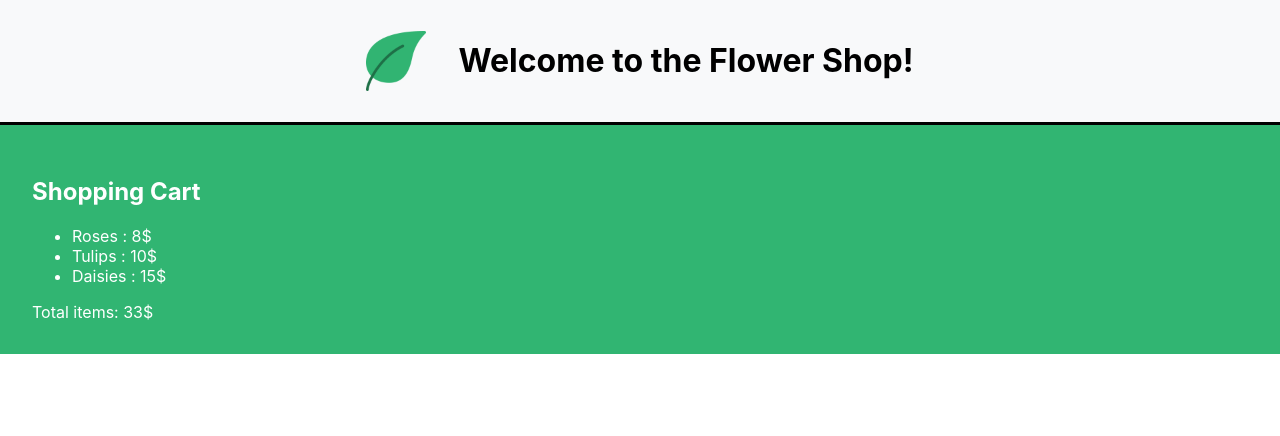
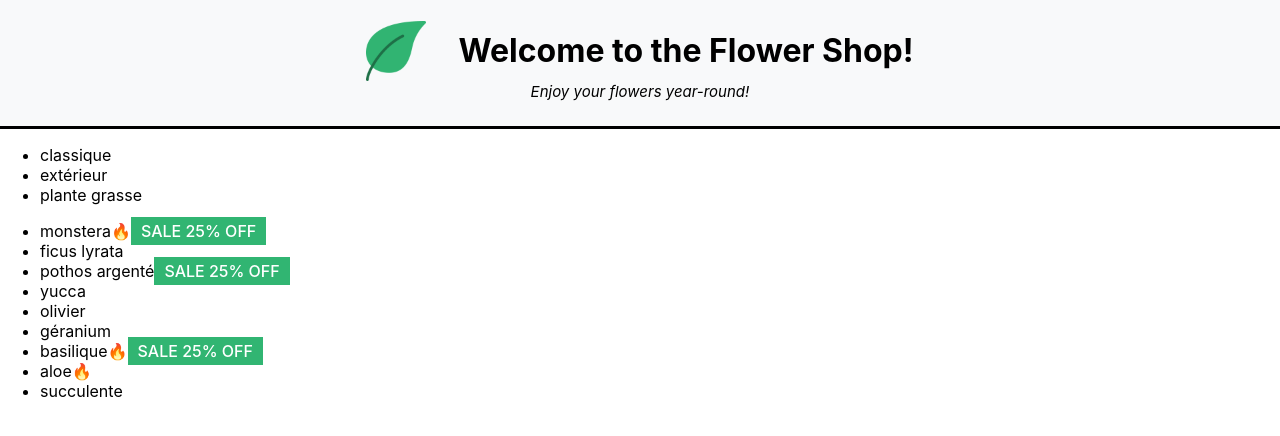
Before and after one commit to Woodfea/FlowerShopReactProject, a React (Create React App) app in the folder flower_shop_react_project/: page / in a window 1280 px wide. Shown: the top 436 px of the page. Built offline with nearby package versions, Linux system fonts and the light colour scheme.

Commit message:
feat: add ShoppingList and Recommendation components with styles. Signed-off-by: Woodfea <>

```diff
--- a/flower_shop_react_project/src/components/App.js
+++ b/flower_shop_react_project/src/components/App.js
@@ -1,12 +1,14 @@
 import '../styles/App.css';
 import Banner from './Banner';
 import CartShop from './CartShop';
+import ShoppingList from './ShoppingList';
 
 function App() {
     return (
         <div>
             <Banner />
-            <CartShop />
+            <ShoppingList />
+            {/*<CartShop />*/}
         </div>
     );
 }
--- a/flower_shop_react_project/src/components/Banner.js
+++ b/flower_shop_react_project/src/components/Banner.js
@@ -1,11 +1,16 @@
 import '../styles/Banner.css';
 import logo from '../assets/logo.png';
+import Reconmmendation from './Recommendation';
 
 function Banner() {
     const title = "Welcome to the Flower Shop!";
+
     return <div className="tfs-banner">
-        <img src={logo} alt="Logo" className='tfs-logo' />
-        <h1 className='tfs-title'>{title}</h1>
+        <div className="tfs-banner-row">
+            <img src={logo} alt="Logo" className='tfs-logo' />
+            <h1 className='tfs-title'>{title}</h1>
+        </div>
+       <Reconmmendation />
     </div>;
 }
 
--- /dev/null
+++ b/flower_shop_react_project/src/components/Recommendation.js
@@ -0,0 +1,15 @@
+import '../styles/Recommendation.css';
+
+function Recommendation() {
+    const currentMonth = new Date().getMonth();
+    const isSpring = currentMonth >= 2 && currentMonth <= 5;
+    // const recommandation = isSpring ? "Spring is the perfect time to plant flowers!" : "Enjoy your flowers year-round!";
+    // return <p className='tfs-recommandation'>{recommandation}</p>
+
+    if (isSpring) {
+        return <p className='tfs-recommandation'>Spring is the perfect time to plant flowers!</p>;
+    }
+    return <p className='tfs-recommandation'>Enjoy your flowers year-round!</p>;
+}
+
+export default Recommendation;
--- /dev/null
+++ b/flower_shop_react_project/src/components/ShoppingList.js
@@ -0,0 +1,29 @@
+import { plantList } from "../datas/plantList";
+import '../styles/ShoppingList.css';
+
+function ShoppingList() {
+    // const categories = plantList.reduce((acc, plant) => {
+    //     if (!acc.includes(plant.category)) {
+    //         acc.push(plant.category);
+    //     }
+    //     return acc;
+    // }, []);
+    const categories = [...new Set(plantList.map((plant) => plant.category))];
+    return (
+    <div>
+        <ul>
+            {categories.map((category) => (
+                <li key={category}>{category}</li>))}
+        </ul>
+        <ul>
+            {plantList.map((plant) => (
+                <li key={plant.id}>
+                    {plant.name}
+                    {plant.isBestSale && <span>🔥</span>}
+                    {plant.isSpecialOffer && <span className="tfs-sales">SALE 25% OFF</span>}
+                </li>))}
+        </ul>
+    </div>);
+}
+
+export default ShoppingList;
--- /dev/null
+++ b/flower_shop_react_project/src/datas/plantList.js
@@ -0,0 +1,65 @@
+export const plantList = [
+	{
+		name: 'monstera',
+		category: 'classique',
+		id: '1ed',
+        isBestSale: true,
+        isSpecialOffer: true
+	},
+	{
+		name: 'ficus lyrata',
+		category: 'classique',
+		id: '2ab',
+        isBestSale: false,
+        isSpecialOffer: false
+	},
+	{
+		name: 'pothos argenté',
+		category: 'classique',
+		id: '3sd',
+        isBestSale: false,
+        isSpecialOffer: true
+	},
+	{
+		name: 'yucca',
+		category: 'classique',
+		id: '4kk',
+        isBestSale: false,
+        isSpecialOffer: false
+	},
+	{
+		name: 'olivier',
+		category: 'extérieur',
+		id: '5pl',
+        isBestSale: false,
+        isSpecialOffer: false
+	},
+	{
+		name: 'géranium',
+		category: 'extérieur',
+		id: '6uo',
+        isBestSale: false,
+        isSpecialOffer: false
+	},
+	{
+		name: 'basilique',
+		category: 'extérieur',
+		id: '7ie',
+        isBestSale: true,
+        isSpecialOffer: true
+	},
+	{
+		name: 'aloe',
+		category: 'plante grasse',
+		id: '8fp',
+        isBestSale: true,
+        isSpecialOffer: false
+	},
+	{
+		name: 'succulente',
+		category: 'plante grasse',
+		id: '9vn',
+        isBestSale: false,
+        isSpecialOffer: false
+	}
+]
--- a/flower_shop_react_project/src/styles/Banner.css
+++ b/flower_shop_react_project/src/styles/Banner.css
@@ -1,8 +1,15 @@
 .tfs-banner {
     color: black;
     background-color: #f8f9fa;
-    padding: 20px;
+    padding: 10px;
     border-bottom: 3px solid black;
+    display: flex;
+    flex-direction: column;
+    justify-content: center;
+    align-items: center;
+}
+
+.tfs-banner-row {
     display: flex;
     flex-direction: row;
     justify-content: center;
--- /dev/null
+++ b/flower_shop_react_project/src/styles/Recommendation.css
@@ -0,0 +1,5 @@
+.tfs-recommandation {
+    font-size: 15px;
+    margin-top: -10px;
+    font-style: italic;
+}
--- /dev/null
+++ b/flower_shop_react_project/src/styles/ShoppingList.css
@@ -0,0 +1,6 @@
+.tfs-sales {
+	font-weight: 500;
+	color: white;
+	padding: 4px 10px;
+	background-color: #31b572;
+}
```
